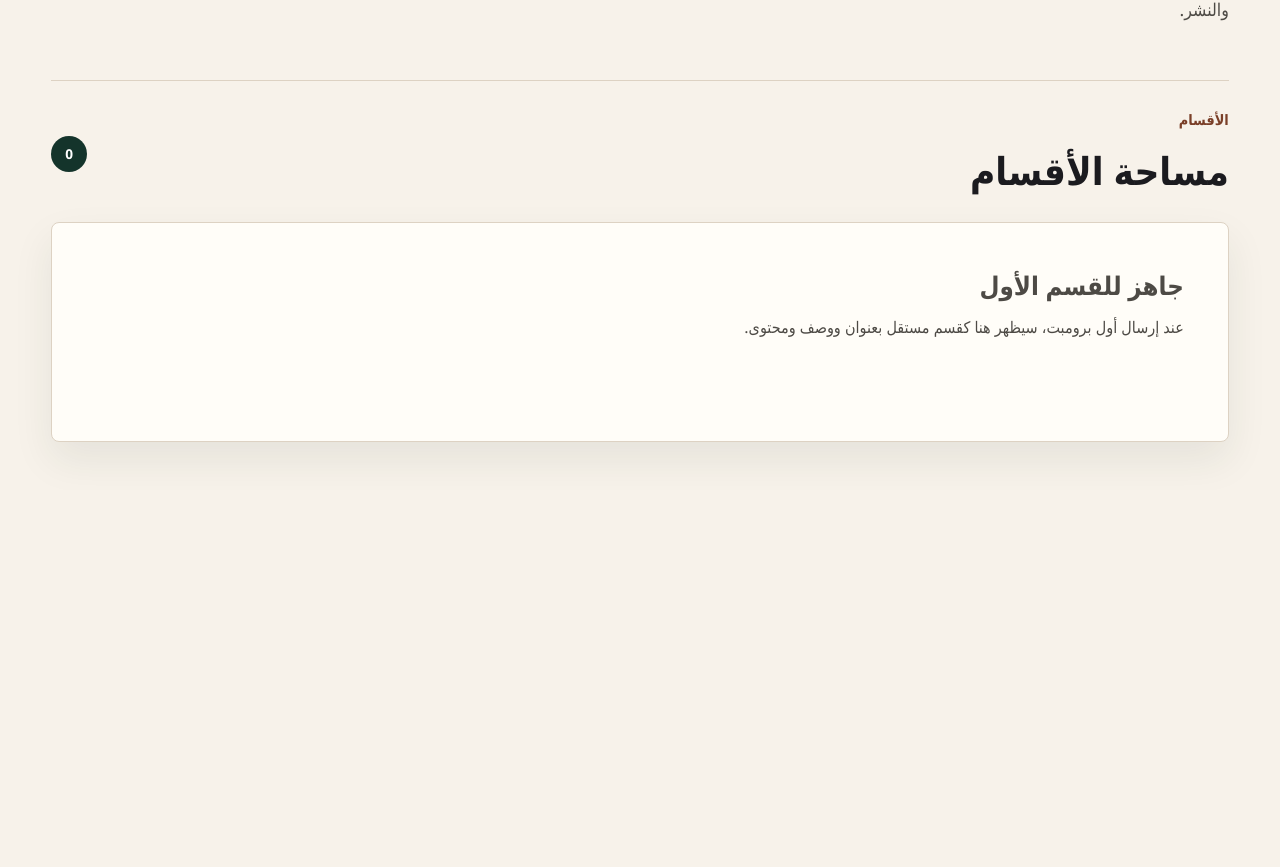
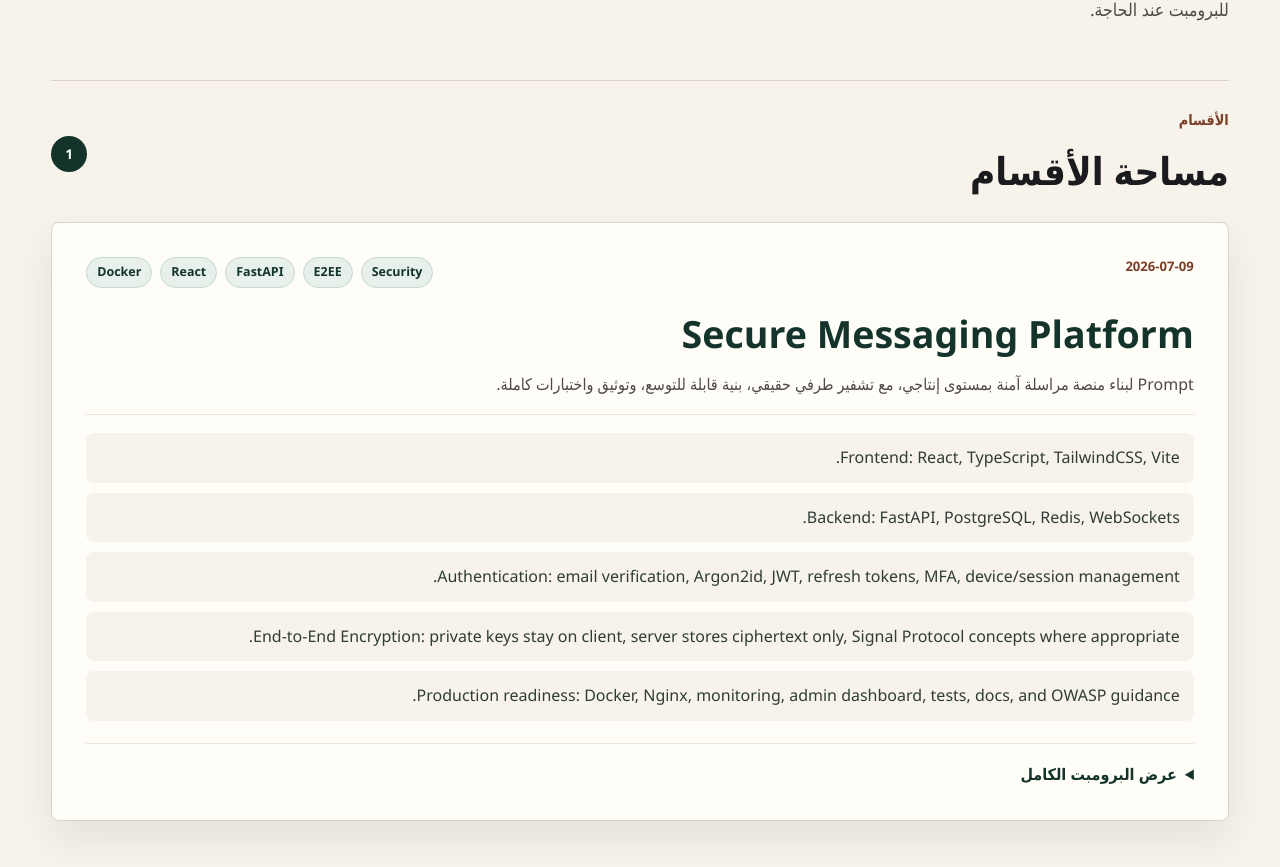
Before and after one commit to blackmangg1273t/my-sections-app, a React (Vite) app: page / in a window 1280 px wide. Shown: the part 419-1286 px from the top of the page. Before the commit the page ends 909 px from the top, so only its background shows below. Built offline with nearby package versions, Linux system fonts and the light colour scheme.

Commit message:
Add secure messaging platform section

```diff
--- a/src/App.tsx
+++ b/src/App.tsx
@@ -17,8 +17,8 @@ function App() {
           <p className="eyebrow">مساحة مشتركة للأفكار</p>
           <h1 id="intro-title">كل برومبت يتحول إلى قسم مستقل.</h1>
           <p className="intro-copy">
-            الموقع جاهز كبداية نظيفة لك وللأصدقاء. أرسل فكرة القسم، وسنضيفها
-            هنا بشكل منظم قابل للتعديل والنشر.
+            الموقع جاهز لك وللأصدقاء. كل فكرة جديدة تظهر هنا كقسم منظم، مع
+            ملخص سريع والنص الكامل للبرومبت عند الحاجة.
           </p>
         </div>
       </section>
@@ -36,10 +36,28 @@ function App() {
           <div className="section-grid">
             {sections.map((section) => (
               <article className="section-card" key={section.id}>
-                <time dateTime={section.createdAt}>{section.createdAt}</time>
+                <div className="section-meta">
+                  <time dateTime={section.createdAt}>{section.createdAt}</time>
+                  <div className="tag-list" aria-label="وسوم القسم">
+                    {section.tags.map((tag) => (
+                      <span key={tag}>{tag}</span>
+                    ))}
+                  </div>
+                </div>
+
                 <h3>{section.title}</h3>
                 <p>{section.description}</p>
-                <div className="section-content">{section.content}</div>
+
+                <ul className="highlight-list">
+                  {section.highlights.map((highlight) => (
+                    <li key={highlight}>{highlight}</li>
+                  ))}
+                </ul>
+
+                <details className="prompt-panel">
+                  <summary>عرض البرومبت الكامل</summary>
+                  <pre>{section.content}</pre>
+                </details>
               </article>
             ))}
           </div>
--- a/src/data/sections.ts
+++ b/src/data/sections.ts
@@ -4,6 +4,376 @@ export type SiteSection = {
   description: string
   content: string
   createdAt: string
+  tags: string[]
+  highlights: string[]
 }
 
-export const sections: SiteSection[] = []
+export const sections: SiteSection[] = [
+  {
+    id: 'secure-messaging-platform',
+    title: 'Secure Messaging Platform',
+    description:
+      'Prompt لبناء منصة مراسلة آمنة بمستوى إنتاجي، مع تشفير طرفي حقيقي، بنية قابلة للتوسع، وتوثيق واختبارات كاملة.',
+    createdAt: '2026-07-09',
+    tags: ['Security', 'E2EE', 'FastAPI', 'React', 'Docker'],
+    highlights: [
+      'Frontend: React, TypeScript, TailwindCSS, Vite.',
+      'Backend: FastAPI, PostgreSQL, Redis, WebSockets.',
+      'Authentication: email verification, Argon2id, JWT, refresh tokens, MFA, device/session management.',
+      'End-to-End Encryption: private keys stay on client, server stores ciphertext only, Signal Protocol concepts where appropriate.',
+      'Production readiness: Docker, Nginx, monitoring, admin dashboard, tests, docs, and OWASP guidance.',
+    ],
+    content: `PROMPT
+
+You are a senior security engineer, cryptographer, and full-stack architect with 20+ years of experience.
+
+Your task is to build a production-grade secure messaging platform from scratch.
+
+The highest priority is security, privacy, performance, scalability, and clean architecture.
+
+The platform must be designed as if it will be used by millions of users.
+
+General Requirements
+Build a modern web application.
+
+Technology Stack
+
+Frontend:
+
+React
+
+TypeScript
+
+TailwindCSS
+
+Vite
+
+Backend:
+
+FastAPI (Python)
+
+PostgreSQL
+
+Redis
+
+WebSockets
+
+Deployment:
+
+Docker
+
+Docker Compose
+
+Nginx Reverse Proxy
+
+Authentication
+Implement:
+
+Email Verification
+
+Strong Password Policy
+
+Argon2id password hashing
+
+JWT Access Tokens
+
+Refresh Tokens
+
+Session Management
+
+Device Management
+
+Login History
+
+Multi-Factor Authentication (TOTP)
+
+Optional Passkeys (WebAuthn)
+
+End-to-End Encryption
+Implement real End-to-End Encryption.
+
+Requirements:
+
+Every user owns a public/private key pair.
+
+Private key never leaves the client.
+
+Messages encrypted before leaving the browser.
+
+Server stores only ciphertext.
+
+Server cannot decrypt messages.
+
+Use the Signal Protocol concepts where appropriate (Double Ratchet, X3DH style key agreement) or a well-reviewed equivalent rather than inventing a new cryptographic protocol.
+
+Use modern authenticated encryption (for example AES-GCM or ChaCha20-Poly1305 through standard cryptographic libraries).
+
+Automatic key rotation.
+
+Forward Secrecy.
+
+Message Integrity.
+
+Replay Protection.
+
+Secure Key Exchange.
+
+Never invent custom cryptography.
+
+Messaging
+Support:
+
+Private Chat
+
+Group Chat
+
+Voice Messages
+
+Images
+
+Videos
+
+Files
+
+Documents
+
+Typing Indicator
+
+Read Receipts
+
+Delivery Status
+
+Message Editing
+
+Delete for Everyone
+
+Message Reactions
+
+Reply
+
+Forward
+
+Pinned Messages
+
+Search
+
+Security Features
+Implement:
+
+Rate Limiting
+
+CSRF Protection
+
+CORS
+
+XSS Protection
+
+SQL Injection Protection
+
+Content Security Policy
+
+Secure Headers
+
+Input Validation
+
+Output Encoding
+
+Request Validation
+
+File Type Validation
+
+Malware File Scanning Hook
+
+Secure Cookies
+
+HttpOnly Cookies
+
+SameSite Cookies
+
+Automatic Session Expiration
+
+Brute Force Protection
+
+IP Reputation Hook
+
+Audit Logs
+
+Security Logs
+
+Account Lockout
+
+Bot Detection
+
+Abuse Detection
+
+Anomaly Detection
+
+Suspicious Login Detection
+
+Device Fingerprinting (privacy-conscious)
+
+File Security
+Encrypted File Storage
+
+Virus Scan Hook
+
+Maximum Upload Size
+
+File Integrity Verification
+
+Random File Names
+
+No Directory Traversal
+
+Privacy
+Minimal Logging
+
+No plaintext messages on the server
+
+Encrypted backups (only if explicitly enabled)
+
+Privacy-first architecture
+
+GDPR-ready design
+
+Data export
+
+Account deletion
+
+API
+REST API
+
+WebSocket API
+
+OpenAPI Documentation
+
+Versioned APIs
+
+Performance
+Redis Caching
+
+Lazy Loading
+
+Pagination
+
+Message Virtualization
+
+Compression
+
+Database Indexing
+
+Connection Pooling
+
+Horizontal Scaling
+
+Monitoring
+Prometheus Metrics
+
+Grafana Dashboard
+
+Health Checks
+
+Structured Logging
+
+Error Tracking
+
+Admin Dashboard
+User Management
+
+Reports
+
+Analytics
+
+Abuse Reports
+
+Content Moderation Queue
+
+System Health
+
+Server Statistics
+
+Audit Viewer
+
+Role-Based Access Control (RBAC)
+
+Testing
+Unit Tests
+
+Integration Tests
+
+Security Tests
+
+End-to-End Tests
+
+Performance Tests
+
+Load Tests
+
+Documentation
+Generate:
+
+Architecture Documentation
+
+Database Schema
+
+Threat Model
+
+API Documentation
+
+Deployment Guide
+
+Security Guide
+
+Developer Guide
+
+Production Checklist
+
+Coding Rules
+Follow OWASP ASVS.
+
+Follow the OWASP Top 10 recommendations.
+
+Use parameterized database queries.
+
+Validate every input.
+
+Sanitize all output.
+
+Never expose secrets in source code.
+
+Use environment variables.
+
+Follow least privilege.
+
+Keep code modular.
+
+Write clean, documented, production-ready code.
+
+Final Deliverables
+Generate:
+
+Full project architecture.
+
+Folder structure.
+
+Database schema.
+
+Backend implementation.
+
+Frontend implementation.
+
+Secure authentication.
+
+End-to-End Encryption implementation using established cryptographic libraries and protocols.
+
+Docker configuration.
+
+Nginx configuration.
+
+Deployment instructions.
+
+Automated tests.
+
+Complete documentation.`,
+  },
+]
--- a/src/styles.css
+++ b/src/styles.css
@@ -122,7 +122,7 @@ h2 {
 .section-grid {
   display: grid;
   gap: 16px;
-  grid-template-columns: repeat(auto-fit, minmax(240px, 1fr));
+  grid-template-columns: 1fr;
 }
 
 .section-card,
@@ -134,7 +134,15 @@ h2 {
 }
 
 .section-card {
-  padding: 22px;
+  padding: clamp(22px, 4vw, 34px);
+}
+
+.section-meta {
+  align-items: flex-start;
+  display: flex;
+  gap: 14px;
+  justify-content: space-between;
+  margin-bottom: 18px;
 }
 
 .section-card time {
@@ -142,25 +150,83 @@ h2 {
   display: block;
   font-size: 0.82rem;
   font-weight: 700;
-  margin-bottom: 14px;
+  white-space: nowrap;
+}
+
+.tag-list {
+  display: flex;
+  flex-wrap: wrap;
+  gap: 8px;
+  justify-content: flex-end;
+}
+
+.tag-list span {
+  background: #e8f0ec;
+  border: 1px solid #c8d8d0;
+  border-radius: 999px;
+  color: #14342b;
+  font-size: 0.78rem;
+  font-weight: 800;
+  padding: 5px 10px;
 }
 
 .section-card h3 {
   color: #14342b;
-  font-size: 1.35rem;
+  font-size: clamp(1.65rem, 3vw, 2.35rem);
   margin-bottom: 10px;
 }
 
 .section-card p,
-.section-content,
 .empty-state p {
   color: #4d4a45;
 }
 
-.section-content {
+.highlight-list {
   border-top: 1px solid #eee4d8;
+  color: #2f3d36;
+  display: grid;
+  gap: 10px;
+  line-height: 1.6;
+  list-style: none;
   margin-top: 18px;
+  padding: 18px 0 0;
+}
+
+.highlight-list li {
+  background: #f7f2ea;
+  border-radius: 8px;
+  padding: 12px 14px;
+}
+
+.prompt-panel {
+  border-top: 1px solid #eee4d8;
+  margin-top: 22px;
   padding-top: 18px;
+}
+
+.prompt-panel summary {
+  color: #14342b;
+  cursor: pointer;
+  font-weight: 800;
+}
+
+.prompt-panel pre {
+  background: #161816;
+  border-radius: 8px;
+  color: #f4f7f1;
+  direction: ltr;
+  font-family:
+    "Cascadia Code",
+    Consolas,
+    monospace;
+  font-size: 0.88rem;
+  line-height: 1.65;
+  margin: 16px 0 0;
+  max-height: 520px;
+  overflow: auto;
+  padding: 18px;
+  text-align: left;
+  white-space: pre-wrap;
 }
 
 .empty-state {
@@ -181,9 +247,14 @@ h2 {
   }
 
   .site-header,
-  .section-heading {
+  .section-heading,
+  .section-meta {
     align-items: flex-start;
     flex-direction: column;
+  }
+
+  .tag-list {
+    justify-content: flex-start;
   }
 
   .intro {
```
